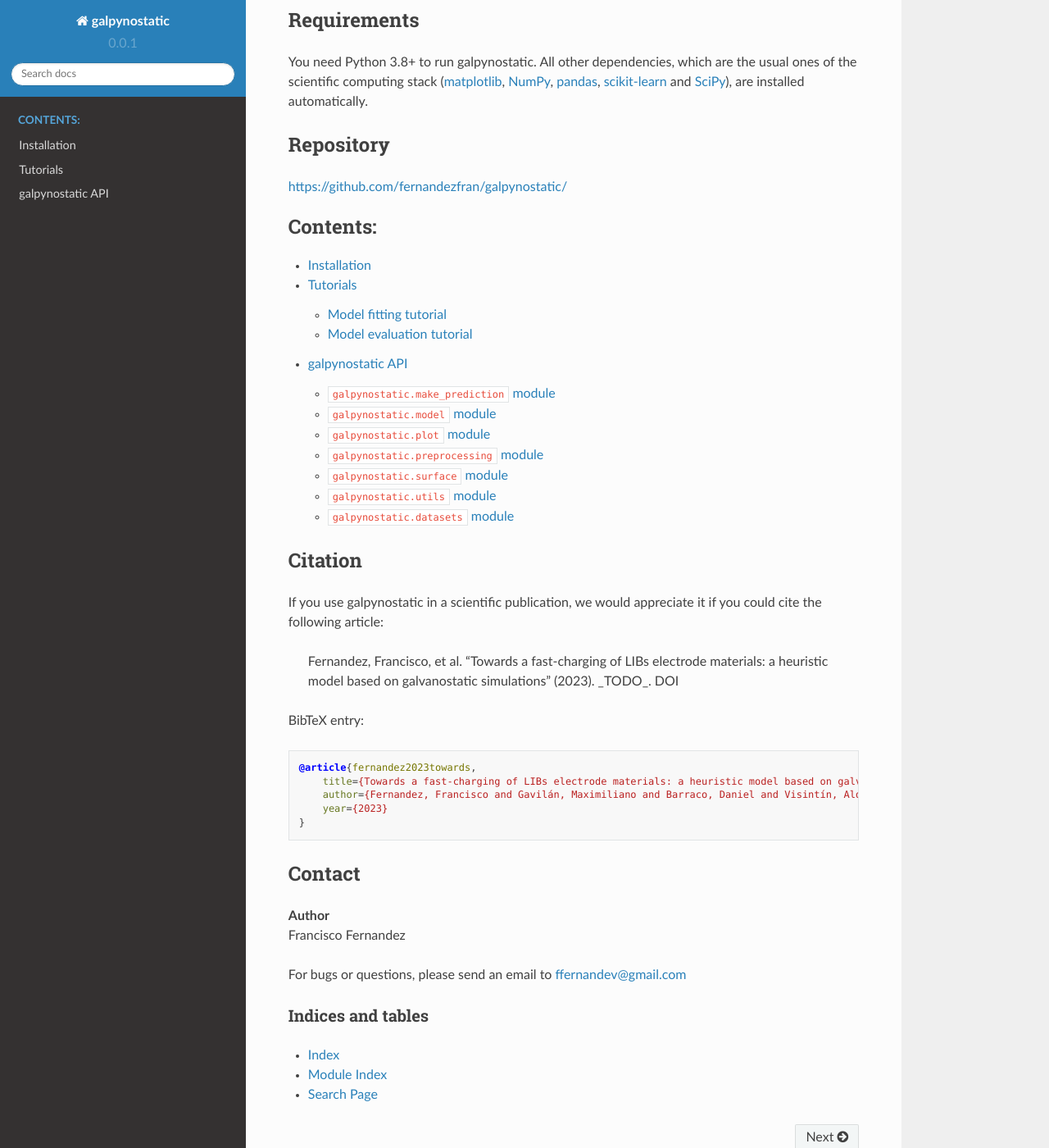
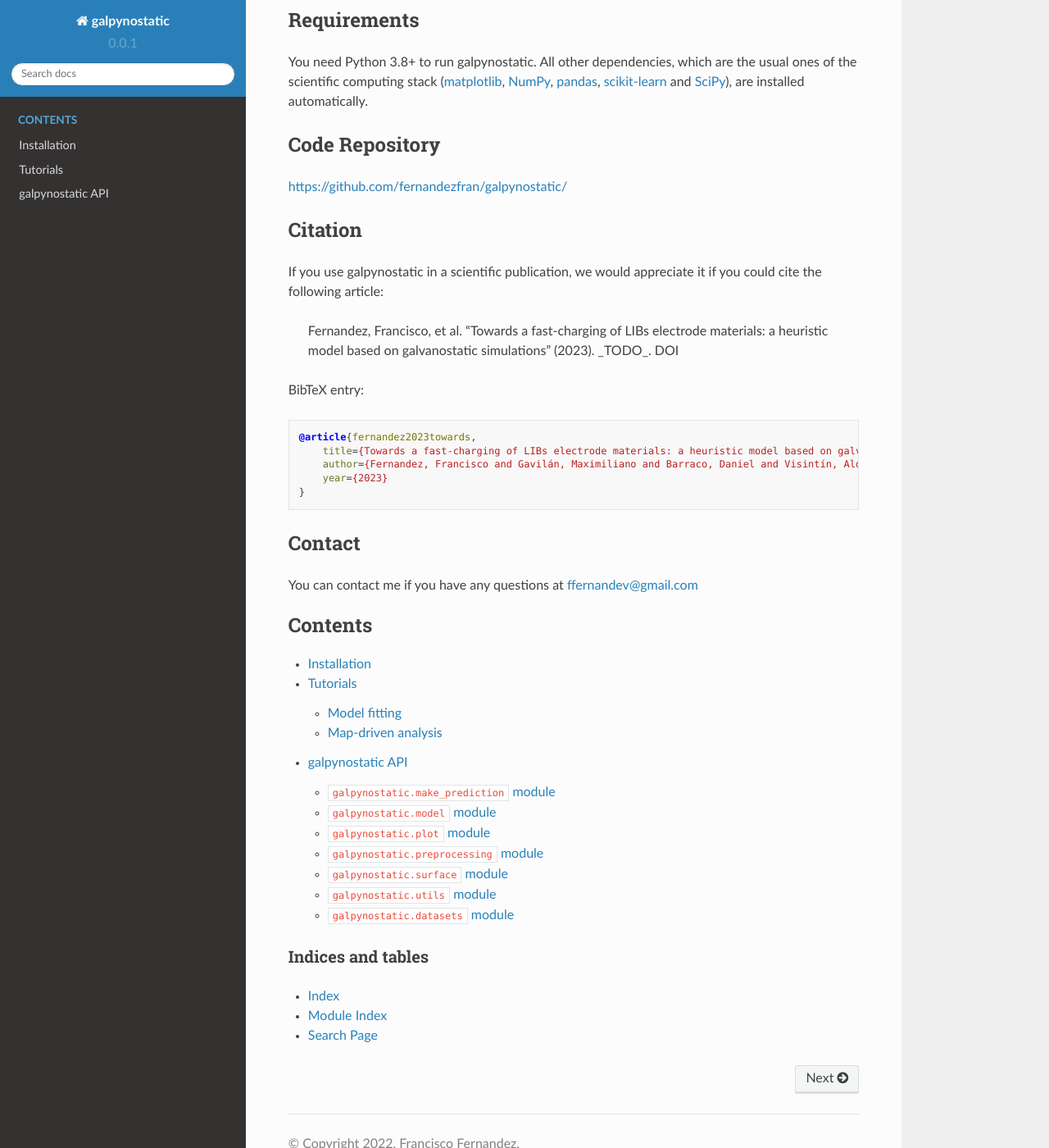
Before and after one commit to fernandezfran/galpynostatic, a Sphinx documentation site: the page built from docs/source/index.rst, in a window 1280 px wide and 1400 px high, scrolled down 268 px. Shown: the whole window at 82% size. Built offline with Sphinx 7.4.7 and the Read the Docs theme 2.0.0, drawn with Linux system fonts in a browser that asks for light colours; the version number is read from the project's files by our own code.

Commit message:
tutorial and contact change

```diff
--- a/docs/source/index.rst
+++ b/docs/source/index.rst
@@ -51,19 +51,10 @@ usual ones of the scientific computing stack
 and `SciPy <https://scipy.org/>`__), are installed automatically.
 
 
-Repository
-----------
+Code Repository
+---------------
 
 https://github.com/fernandezfran/galpynostatic/
-
-
-.. toctree::
-   :maxdepth: 2
-   :caption: Contents:
-
-   install
-   tutorials/index
-   api
 
 
 Citation
@@ -89,14 +80,19 @@ BibTeX entry:
    }
 
 
-
 Contact
 -------
 
-| **Author**
-| Francisco Fernandez
+You can contact me if you have any questions at ffernandev@gmail.com
 
-For bugs or questions, please send an email to ffernandev@gmail.com
+
+.. toctree::
+   :maxdepth: 2
+   :caption: Contents
+
+   install
+   tutorials/index
+   api
 
 
 Indices and tables
--- a/docs/source/tutorials/index.rst
+++ b/docs/source/tutorials/index.rst
@@ -6,6 +6,7 @@ package.
 
 .. toctree::
    :maxdepth: 1
+   :caption: Contents
 
    model_fitting.ipynb
-   model_evaluation.ipynb
+   map-driven_analysis.ipynb
```
Also changed, not shown: README.md (+5 -0 lines), docs/source/tutorials/map-driven_analysis.ipynb, docs/source/tutorials/model_fitting.ipynb.
